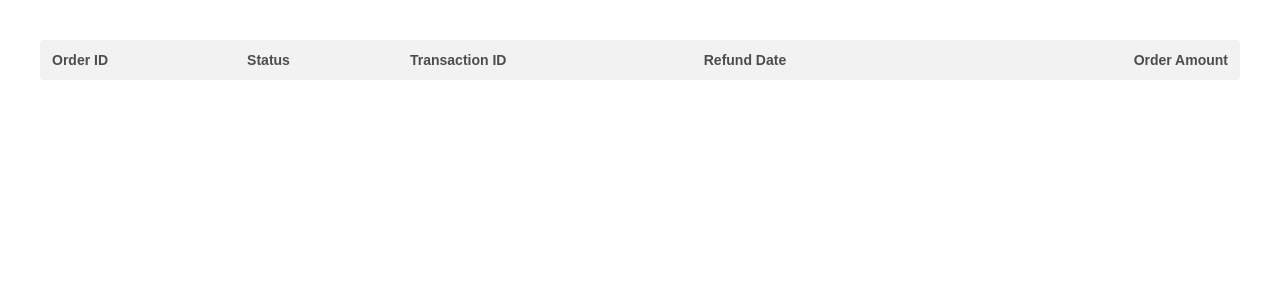
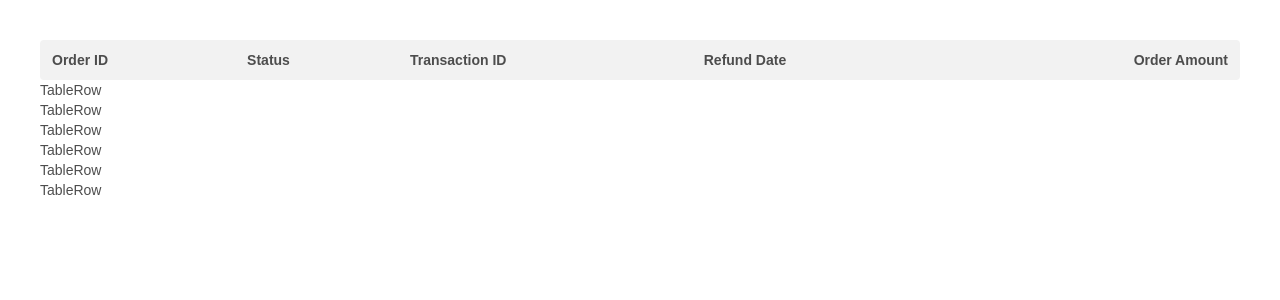
Before and after one commit to anoopraju31/dukaan-dashboard, a React (Vite) app: page / in a window 1280 px wide. Shown: the top 300 px of the page. Built offline with nearby package versions, Linux system fonts and the light colour scheme.

Commit message:
Table Row - initial

```diff
--- a/src/components/Table.tsx
+++ b/src/components/Table.tsx
@@ -1,4 +1,5 @@
 import { FC } from 'react'
+import TableRow from './TableRow'
 
 const Table: FC = () => {
 	return (
@@ -22,7 +23,14 @@ const Table: FC = () => {
 					</th>
 				</tr>
 			</thead>
-			<tbody></tbody>
+			<tbody>
+				<TableRow />
+				<TableRow />
+				<TableRow />
+				<TableRow />
+				<TableRow />
+				<TableRow />
+			</tbody>
 		</table>
 	)
 }
--- /dev/null
+++ b/src/components/TableRow.tsx
@@ -0,0 +1,5 @@
+const TableRow = () => {
+	return <div>TableRow</div>
+}
+
+export default TableRow
```
